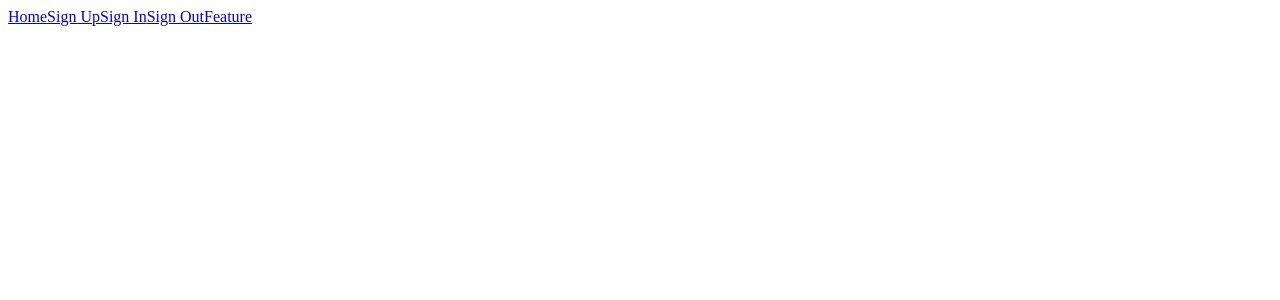
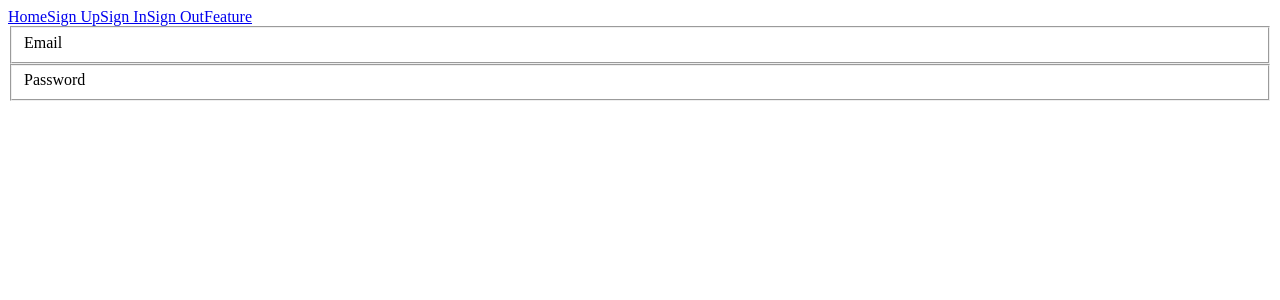
Before and after one commit to Rsja12/auth-fullstack-client, a React (Create React App) app: page /signup in a window 1280 px wide. Shown: the top 300 px of the page. Built offline with nearby package versions, Linux system fonts and the light colour scheme.

Commit message:
add child Route to App

```diff
--- a/src/index.js
+++ b/src/index.js
@@ -4,11 +4,13 @@
 import { BrowserRouter, Route } from 'react-router-dom'
 import App from './components/App'
 import Welcome from './components/Welcome'
+import SignUp from './components/auth/SignUp'
 
 ReactDOM.render(
     <BrowserRouter>
         <App>
             <Route exact path='/' component={ Welcome } />
+            <Route exact path='/signup' component={ SignUp } />
         </App>
     </BrowserRouter>,
     document.querySelector('#root')
```
